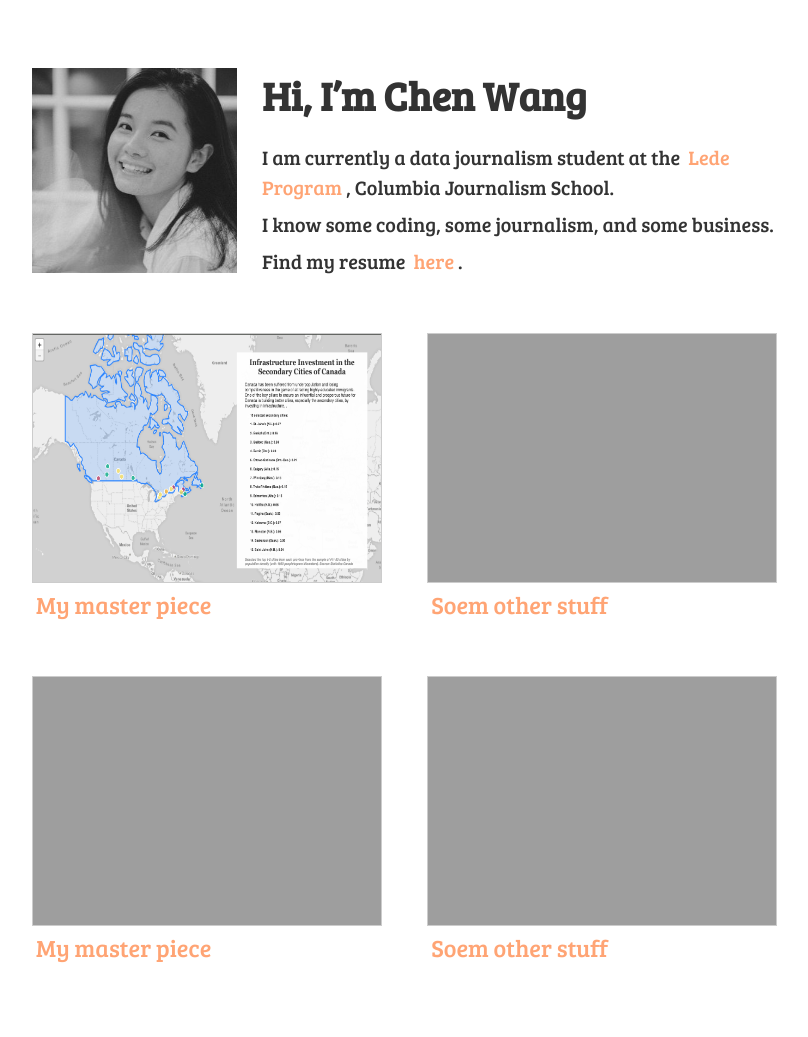
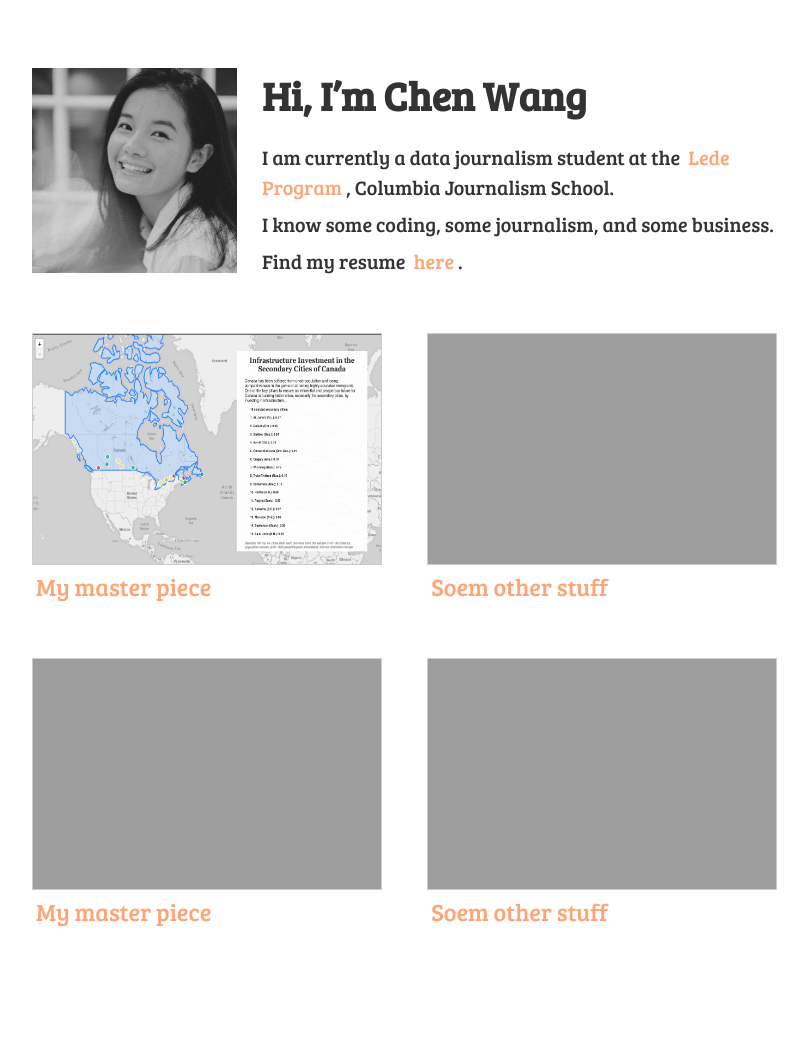
Before and after one commit to hichenwang/Data_Studio_Projects, a Jekyll site: the page built from docs/index.md, in a window 1280 px wide. Shown: the whole page, without its empty margins (233-1041 px from the left). Built offline with Jekyll 4.4.1, drawn with Linux system fonts in a browser that asks for light colours; after the commit the page ends 1001 px from its top, so only the background shows below that.

Commit message:
website update

```diff
--- a/docs/assets/css/main.css
+++ b/docs/assets/css/main.css
@@ -64,7 +64,7 @@ li:nth-child(even) {
 
 li img {
 	width: 348px;
-	height: 248px;
+	height: 230px;
 	border: 1px solid #ccc;
 }
 
```
